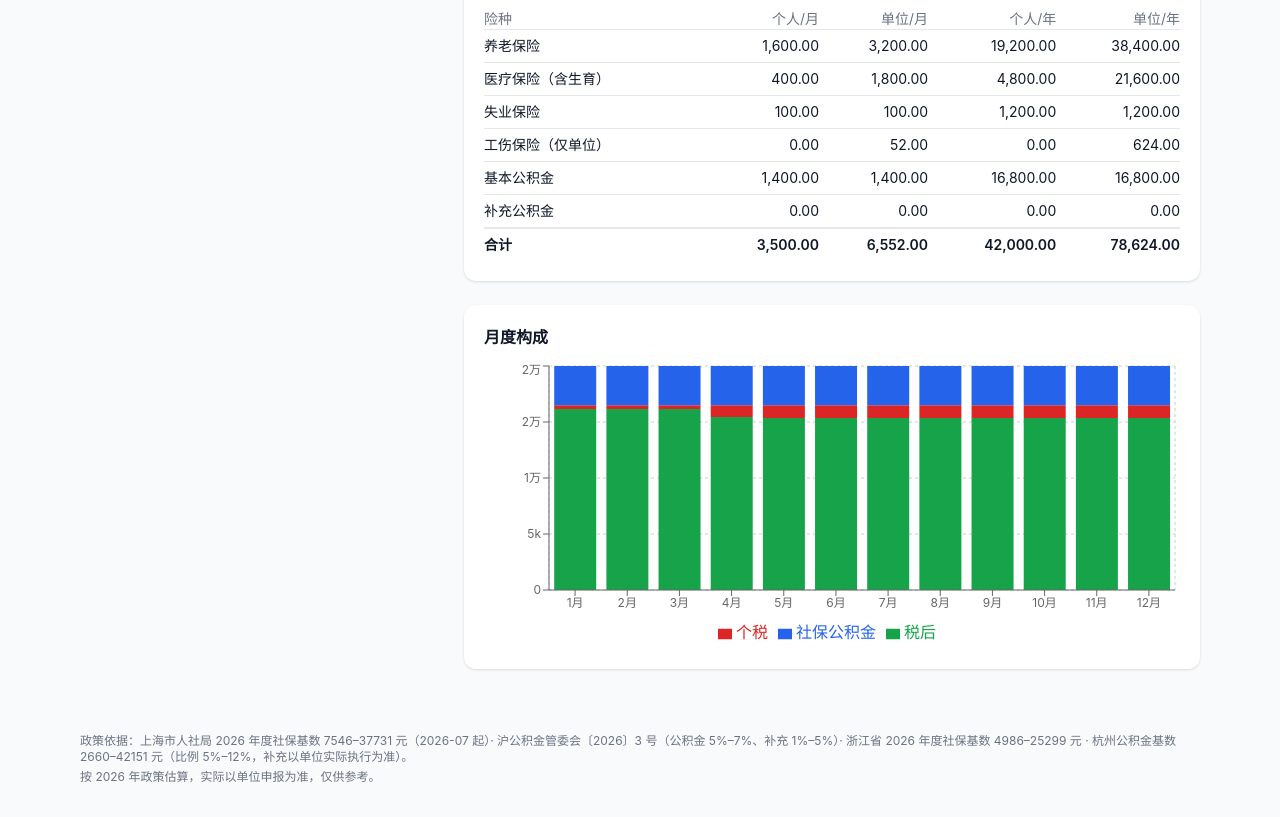
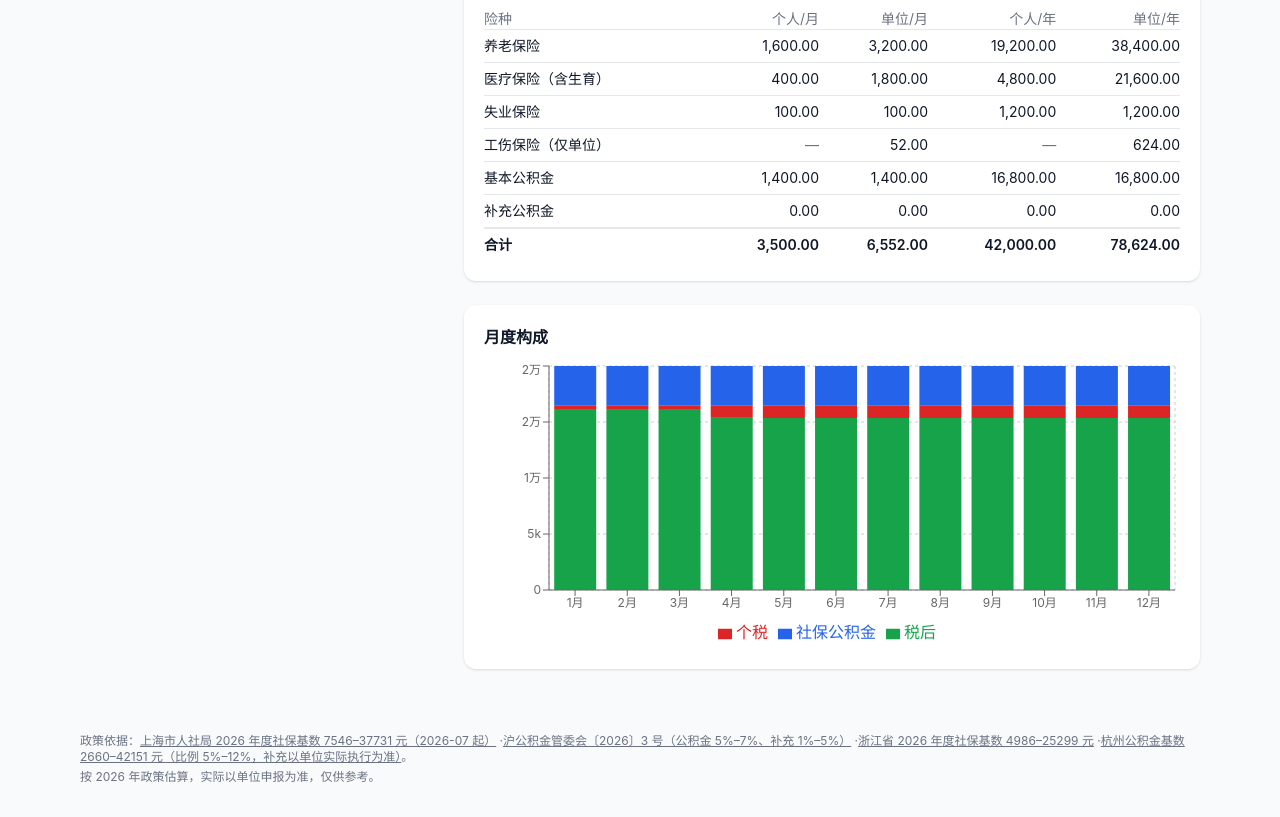
Before and after one commit to liujiajun888/salary-tool, a React (Vite) app: page / in a window 1280 px wide. Shown: the part 1040-1857 px from the top of the page. Built offline with nearby package versions, Linux system fonts and the light colour scheme.

Commit message:
fix: 页脚政策来源链接、相对部署路径、工伤行展示与 favicon

```diff
--- a/index.html
+++ b/index.html
@@ -3,6 +3,7 @@
   <head>
     <meta charset="UTF-8" />
     <meta name="viewport" content="width=device-width, initial-scale=1.0" />
+    <link rel="icon" type="image/svg+xml" href="/favicon.svg" />
     <title>工资计算器 · 2026</title>
   </head>
   <body>
--- a/src/components/Footer.tsx
+++ b/src/components/Footer.tsx
@@ -1,9 +1,13 @@
 export default function Footer() {
+  const link = 'underline hover:text-gray-700';
   return (
     <footer className="mx-auto max-w-6xl space-y-1 px-4 py-8 text-xs text-gray-500">
       <p>
-        政策依据：上海市人社局 2026 年度社保基数 7546–37731 元（2026-07 起）· 沪公积金管委会〔2026〕3 号（公积金 5%–7%、补充 1%–5%）·
-        浙江省 2026 年度社保基数 4986–25299 元 · 杭州公积金基数 2660–42151 元（比例 5%–12%，补充以单位实际执行为准）。
+        政策依据：
+        <a className={link} href="https://rsj.sh.gov.cn/tgsgg_17341/20260818/t0035_1443203.html" target="_blank" rel="noopener noreferrer">上海市人社局 2026 年度社保基数 7546–37731 元（2026-07 起）</a> ·
+        <a className={link} href="https://www.shui5.cn/article/31/193339.html" target="_blank" rel="noopener noreferrer">沪公积金管委会〔2026〕3 号（公积金 5%–7%、补充 1%–5%）</a> ·
+        <a className={link} href="https://www.huichenglawyer.com/pufaku/161.html" target="_blank" rel="noopener noreferrer">浙江省 2026 年度社保基数 4986–25299 元</a> ·
+        <a className={link} href="https://m.hz.bendibao.com/live/171954.shtm" target="_blank" rel="noopener noreferrer">杭州公积金基数 2660–42151 元（比例 5%–12%，补充以单位实际执行为准）</a>。
       </p>
       <p>按 2026 年政策估算，实际以单位申报为准，仅供参考。</p>
     </footer>
--- a/src/components/InsuranceCard.tsx
+++ b/src/components/InsuranceCard.tsx
@@ -36,9 +36,9 @@ export default function InsuranceCard({ result }: { result: AnnualResult }) {
           {ROWS.map(({ key, label }) => (
             <tr key={key} className="border-t border-gray-200">
               <td className="py-1.5 text-left">{label}</td>
-              <td>{formatMoney(personal[key])}</td>
+              <td>{key === 'workInjury' ? <span className="text-gray-500">—</span> : formatMoney(personal[key])}</td>
               <td>{formatMoney(employer[key])}</td>
-              <td>{formatMoney(personal[key] * 12)}</td>
+              <td>{key === 'workInjury' ? <span className="text-gray-500">—</span> : formatMoney(personal[key] * 12)}</td>
               <td>{formatMoney(employer[key] * 12)}</td>
             </tr>
           ))}
--- a/vite.config.ts
+++ b/vite.config.ts
@@ -4,6 +4,7 @@ import react from '@vitejs/plugin-react';
 import tailwindcss from '@tailwindcss/vite';
 
 export default defineConfig({
+  base: './',
   plugins: [react(), tailwindcss()],
   test: { environment: 'node' },
 });
```
Also changed, not shown: public/favicon.svg (added).
